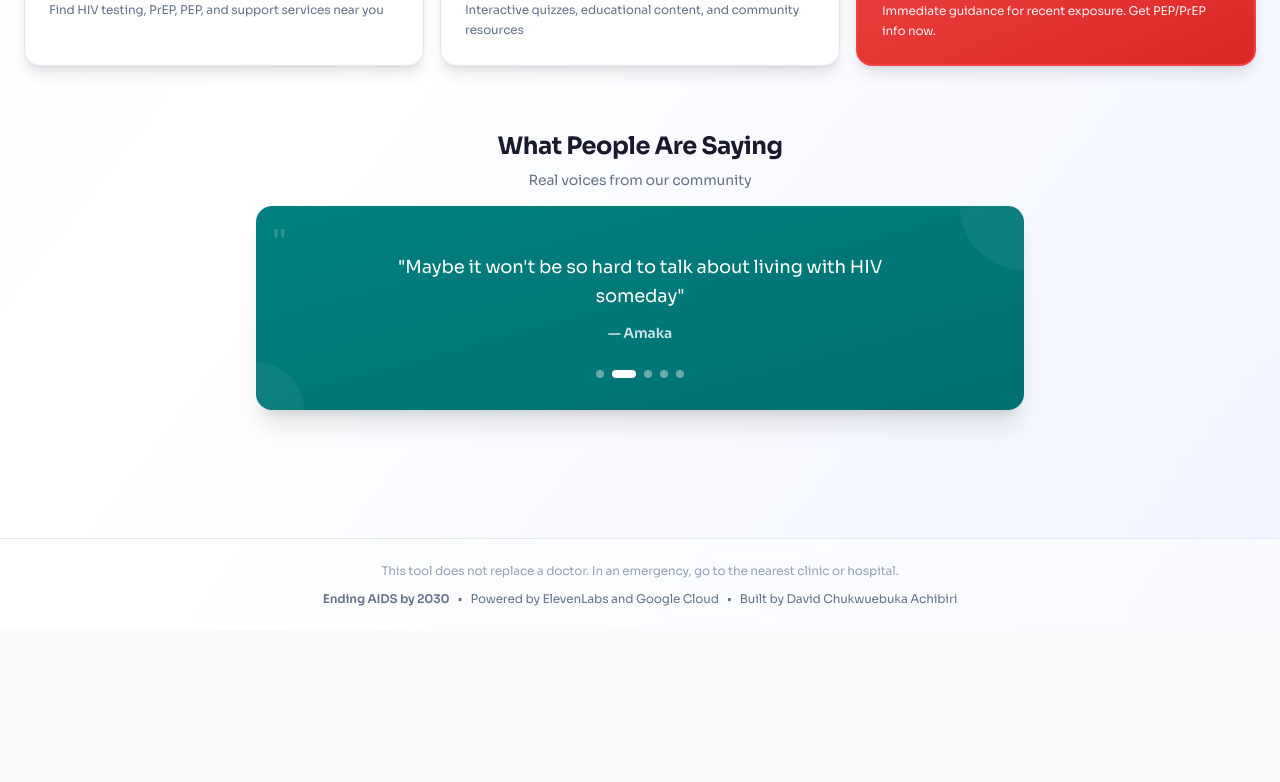
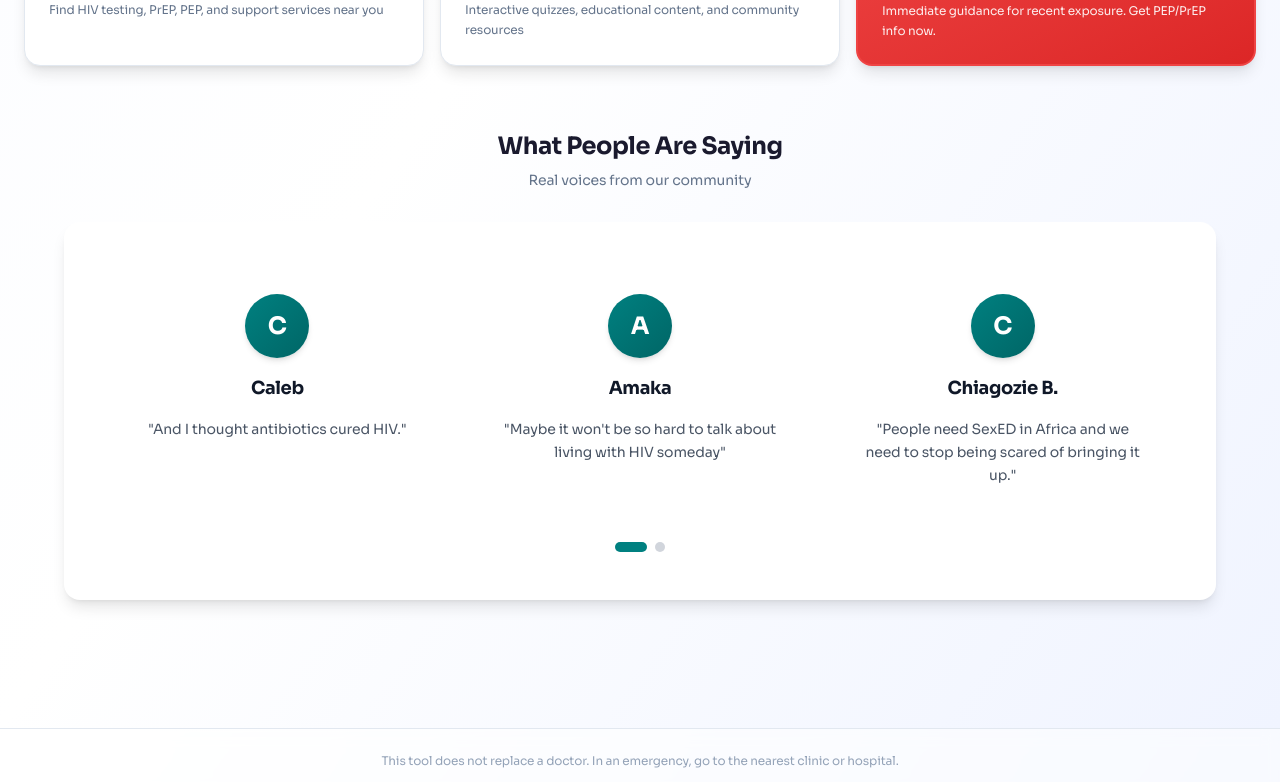
Before and after one commit to david-ac1/Sans-Capote, a Next.js app: page / in a window 1280 px wide. Shown: the part 1176-1958 px from the top of the page. Before the commit the page ends 1807 px from the top, so only its background shows below. Built offline with nearby package versions, Linux system fonts and the light colour scheme.

Commit message:
testimonial page updates

```diff
--- a/src/app/page.tsx
+++ b/src/app/page.tsx
@@ -8,7 +8,7 @@ import { useState, useEffect } from "react";
 export default function Home() {
   const { language, discreetMode } = useSettings();
 
-  // Testimonial slideshow state
+  // Testimonial data
   const testimonials = [
     {
       quote: "And I thought antibiotics cured HIV.",
@@ -32,15 +32,17 @@ export default function Home() {
     }
   ];
 
-  const [currentTestimonial, setCurrentTestimonial] = useState(0);
+  const [currentSlide, setCurrentSlide] = useState(0);
+  const testimonialsPerSlide = 3;
+  const totalSlides = Math.ceil(testimonials.length / testimonialsPerSlide);
 
   useEffect(() => {
     const interval = setInterval(() => {
-      setCurrentTestimonial((prev) => (prev + 1) % testimonials.length);
-    }, 5000); // Change every 5 seconds
+      setCurrentSlide((prev) => (prev + 1) % totalSlides);
+    }, 6000); // Change every 6 seconds
 
     return () => clearInterval(interval);
-  }, [testimonials.length]);
+  }, [totalSlides]);
 
   return (
     <div className="min-h-screen bg-gradient-to-br from-[#F8FAFF] via-[#FFF] to-[#F0F4FF]">
@@ -225,9 +227,9 @@ export default function Home() {
                 )
               ) : (
                 language === 'en' ? (
-                  <>How we're <span className="text-[#008080]">transforming wellness</span> for you</>
+                  <>How we're <span className="text-[#008080]">transforming sexual health</span> for you</>
                 ) : (
-                  <>Comment nous <span className="text-[#008080]">transformons le bien-être</span> pour vous</>
+                  <>Comment nous <span className="text-[#008080]">transformons la santé sexuelle</span> pour vous</>
                 )
               )}
             </h2>
@@ -365,8 +367,8 @@ export default function Home() {
         </section>
 
         {/* Testimonials Section */}
-        <section className="mb-12 max-w-3xl mx-auto mt-16">
-          <div className="text-center mb-4">
+        <section className="mb-12 max-w-6xl mx-auto mt-16">
+          <div className="text-center mb-8">
             <h2 className="text-2xl font-bold text-[#1a1a2e] mb-2">
               {language === 'en' ? 'What People Are Saying' : 'Ce Que Disent Les Gens'}
             </h2>
@@ -375,41 +377,48 @@ export default function Home() {
             </p>
           </div>
 
-          <div className="relative bg-gradient-to-br from-[#008080] to-[#007070] rounded-2xl shadow-xl p-6 md:p-8 overflow-hidden">
-            {/* Decorative elements */}
-            <div className="absolute top-0 right-0 w-32 h-32 bg-white/5 rounded-full -translate-y-1/2 translate-x-1/2"></div>
-            <div className="absolute bottom-0 left-0 w-24 h-24 bg-white/5 rounded-full translate-y-1/2 -translate-x-1/2"></div>
+          {/* Slideshow with light background */}
+          <div className="bg-white rounded-2xl p-8 md:p-12 shadow-lg">
+            <div className="grid grid-cols-1 md:grid-cols-3 gap-8 transition-all duration-500" key={currentSlide}>
+              {testimonials
+                .slice(currentSlide * testimonialsPerSlide, currentSlide * testimonialsPerSlide + testimonialsPerSlide)
+                .map((testimonial, index) => (
+                <div
+                  key={index}
+                  className="flex flex-col items-center text-center space-y-4 p-6"
+                >
+                  {/* Icon placeholder - using initials with teal gradient */}
+                  <div className="w-16 h-16 rounded-full bg-gradient-to-br from-[#008080] to-[#006666] flex items-center justify-center shadow-md">
+                    <span className="text-2xl font-bold text-white">
+                      {testimonial.author.charAt(0)}
+                    </span>
+                  </div>
 
-            {/* Quote icon */}
-            <div className="absolute top-4 left-4 text-white/20 text-4xl font-serif">"</div>
+                  {/* Author name */}
+                  <h3 className="text-gray-900 font-semibold text-lg">
+                    {testimonial.author}
+                  </h3>
 
-            {/* Testimonial content */}
-            <div className="relative z-10 min-h-[120px] flex flex-col items-center justify-center text-center">
-              <div
-                key={currentTestimonial}
-                className="animate-fade-in"
-              >
-                <p className="text-base md:text-lg text-white font-medium mb-3 leading-relaxed max-w-xl">
-                  "{testimonials[currentTestimonial].quote}"
-                </p>
-                <p className="text-white/80 font-semibold text-sm">
-                  — {testimonials[currentTestimonial].author}
-                </p>
-              </div>
+                  {/* Quote */}
+                  <p className="text-gray-600 text-sm leading-relaxed">
+                    "{testimonial.quote}"
+                  </p>
+                </div>
+              ))}
             </div>
 
             {/* Navigation dots */}
-            <div className="relative z-10 flex justify-center gap-2 mt-3">
-              {testimonials.map((_, index) => (
+            <div className="flex justify-center gap-2 mt-8">
+              {Array.from({ length: totalSlides }).map((_, index) => (
                 <button
                   key={index}
-                  onClick={() => setCurrentTestimonial(index)}
-                  className={`w-2 h-2 rounded-full transition-all duration-300 ${
-                    index === currentTestimonial
-                      ? 'bg-white w-6'
-                      : 'bg-white/40 hover:bg-white/60'
+                  onClick={() => setCurrentSlide(index)}
+                  className={`w-2.5 h-2.5 rounded-full transition-all duration-300 ${
+                    currentSlide === index
+                      ? "bg-[#008080] w-8"
+                      : "bg-gray-300 hover:bg-gray-400"
                   }`}
-                  aria-label={`Go to testimonial ${index + 1}`}
+                  aria-label={`Go to testimonial slide ${index + 1}`}
                 />
               ))}
             </div>
```
